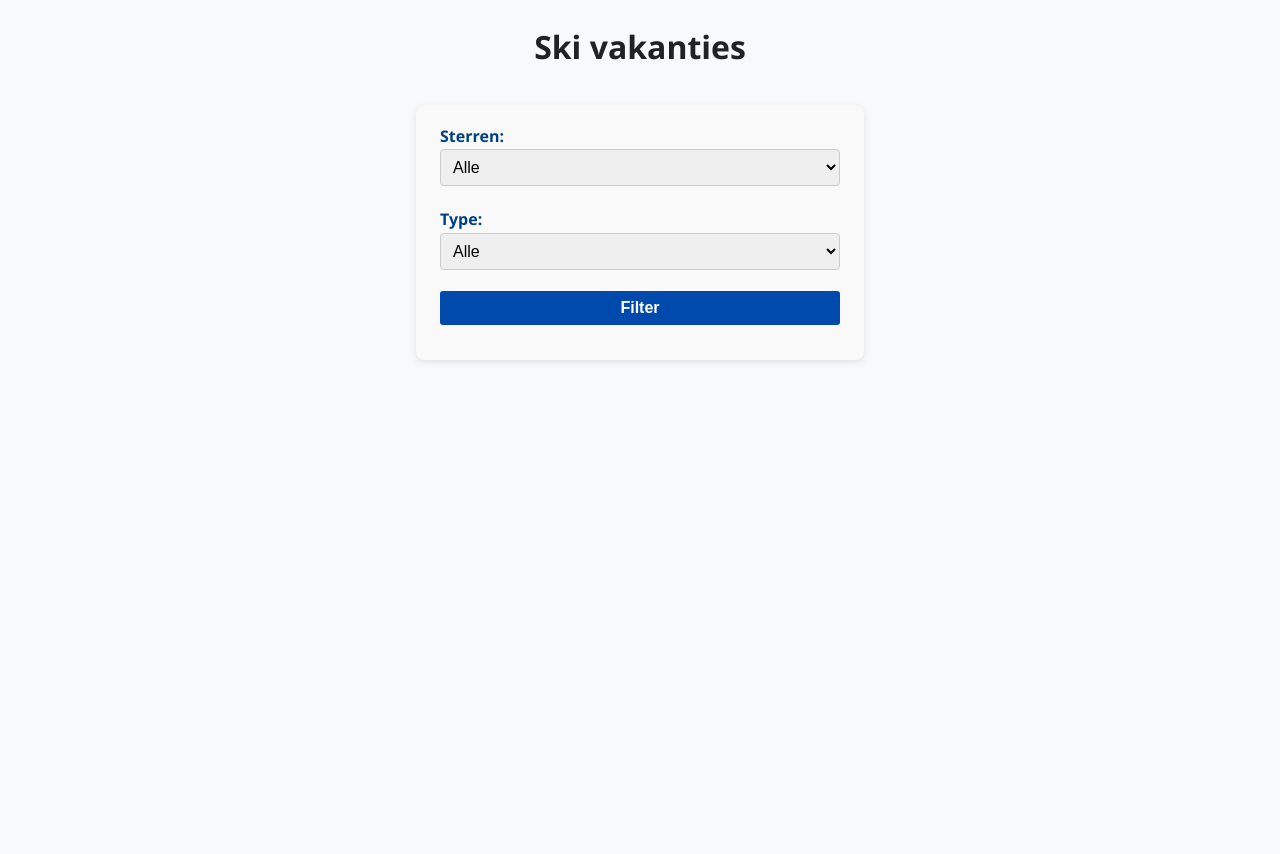
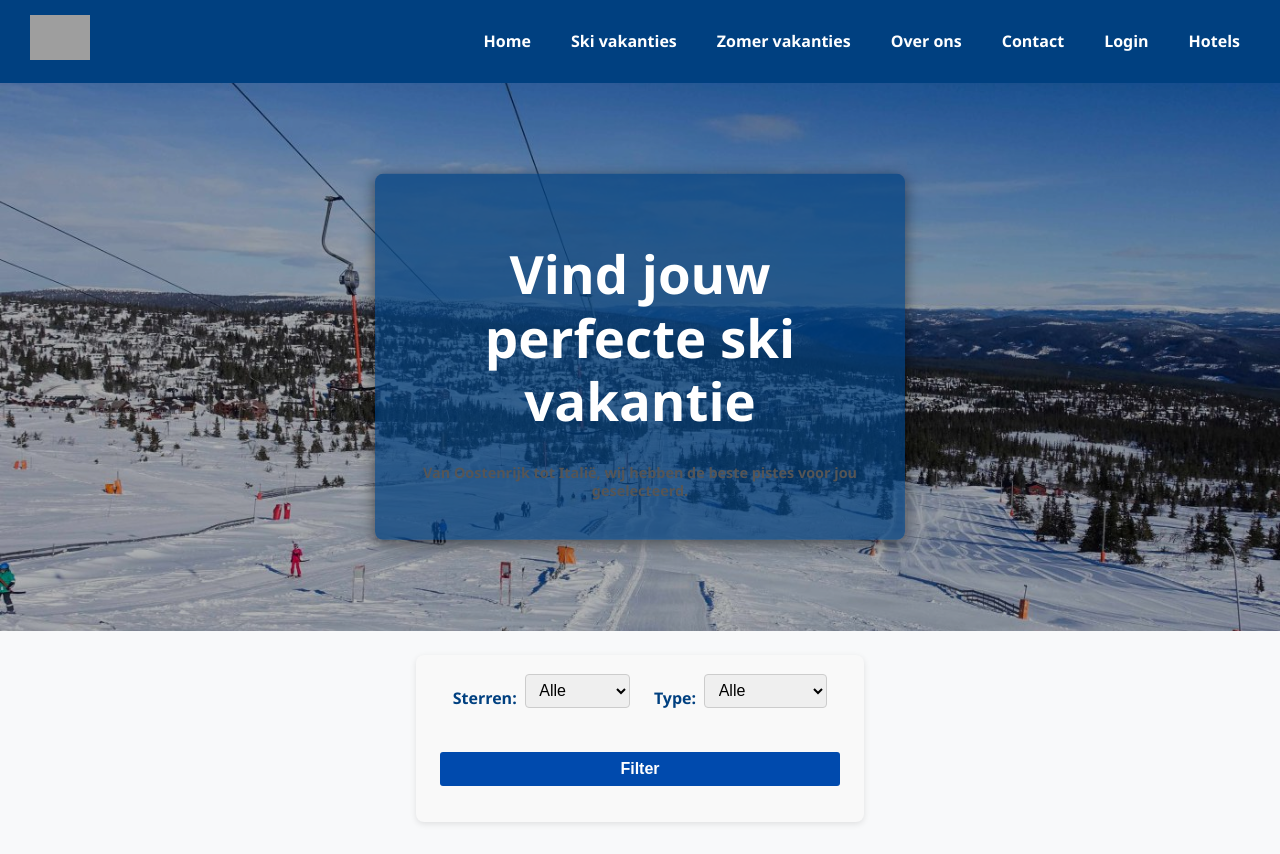
Before and after one commit to AidenColin024/Vakantie-website, a PHP site: page /ski.php in a window 1280 px wide. Before the commit the page ends 362 px from the top, so only its background shows below. Run offline with PHP 8.4, Linux system fonts and the light colour scheme; data that the repository does not hold is empty; grey boxes are pictures that could not be loaded.

Commit message:
hotel css gemaakt en review verwerkt

```diff
--- a/html/ski.php
+++ b/html/ski.php
@@ -36,7 +36,29 @@ foreach ($landen as $land) {
     <link rel="stylesheet" href="vakantie.css?v=<?= time() ?>">
 </head>
 <body>
-<h1>Ski vakanties</h1>
+<header class="pp-header">
+    <div class="logo">
+        <a href="index.php"><img src="images/image1 (1).png" alt="Polar & Paradise"></a>
+    </div>
+    <nav class="pp-nav">
+        <ul>
+            <li><a href="index.php">Home</a></li>
+            <li><a href="ski.php">Ski vakanties</a></li>
+            <li><a href="zomer.php">Zomer vakanties</a></li>
+            <li><a href="overons.php">Over ons</a></li>
+            <li><a href="contact.php">Contact</a></li>
+            <li><a href="login.php">Login</a></li>
+            <li><a href="hotels.php">Hotels</a></li>
+        </ul>
+    </nav>
+</header>
+<section class="vakantie ski-hero">
+    <img src="images/R.jpg" alt="Ski vakanties" class="hero-img" />
+    <div class="hero-text">
+        <h1>Vind jouw perfecte ski vakantie</h1>
+        <p>Van Oostenrijk tot Italië, wij hebben de beste pistes voor jou geselecteerd.</p>
+    </div>
+</section>
 
 <form method="get" action="ski.php">
     <label>Sterren:
--- a/html/vakantie.css
+++ b/html/vakantie.css
@@ -947,6 +947,128 @@ button[type="submit"]:hover {
     font-weight: bold;
 }
 
+form {
+    display: flex;
+    justify-content: center;
+    gap: 1.5rem;
+    margin-bottom: 2rem;
+    flex-wrap: wrap;
+}
+
+form label {
+    font-weight: 600;
+    font-size: 1rem;
+    display: flex;
+    align-items: center;
+    gap: 0.5rem;
+}
+
+form select,
+form button {
+    padding: 0.4rem 0.6rem;
+    font-size: 1rem;
+    border-radius: 4px;
+    border: 1px solid #ccc;
+}
+
+form button {
+    background-color: #004aad;
+    color: white;
+    border: none;
+    cursor: pointer;
+    font-weight: 600;
+    transition: background-color 0.3s ease;
+}
+
+form button:hover {
+    background-color: #003080;
+}
+
+/* Resultaat secties */
+div > h2 {
+    color: #004aad;
+    margin-bottom: 0.2rem;
+}
+
+div > p {
+    font-size: 0.9rem;
+    color: #555;
+    margin-top: 0;
+    margin-bottom: 1rem;
+}
+
+
+.hotel-list-in-land {
+    display: grid;
+    grid-template-columns: repeat(auto-fit, minmax(280px, 1fr));
+    gap: 1.5rem;
+    padding: 1rem 0;
+}
+.hotel-in-land {
+    background-color: white;
+    border-radius: 12px;
+    padding: 1rem;
+    box-shadow: 0 2px 8px rgba(0,0,0,0.08);
+    transition: transform 0.3s ease;
+}
+.hotel-in-land:hover {
+    transform: translateY(-5px);
+}
+.hotel-in-land-title {
+    font-size: 1.2rem;
+    font-weight: bold;
+    margin-bottom: 0.4rem;
+}
+
+
+.hotel-detail-container {
+    max-width: 900px;
+    margin: 2rem auto;
+    padding: 1.5rem;
+    background: white;
+    border-radius: 12px;
+    box-shadow: 0 4px 15px rgba(0,0,0,0.1);
+}
+
+.hotel-image {
+    width: 100%;
+    height: auto;
+    border-radius: 10px;
+    margin-bottom: 1.5rem;
+}
+
+.hotel-info p {
+    margin-bottom: 1rem;
+    font-size: 1.05rem;
+    color: #333;
+}
+
+.booking-form,
+.review-form {
+    margin-top: 2rem;
+    padding-top: 1rem;
+    border-top: 1px solid #ccc;
+}
+
+.review-block {
+    background: #f9f9f9;
+    padding: 1rem;
+    border-radius: 8px;
+    margin-bottom: 1rem;
+    box-shadow: 0 1px 4px rgba(0,0,0,0.05);
+}
+
+.review-block p {
+    margin-top: 0.4rem;
+}
+
+.melding {
+    color: green;
+    font-weight: bold;
+    margin-bottom: 1rem;
+}
+
+
 /* --- Responsiveness --- */
 @media (max-width: 1100px) {
     .services,
```
Also changed, not shown: html/hotel-details.php (+65 -29 lines), html/plaats-review.php (added, +59 -0 lines).
